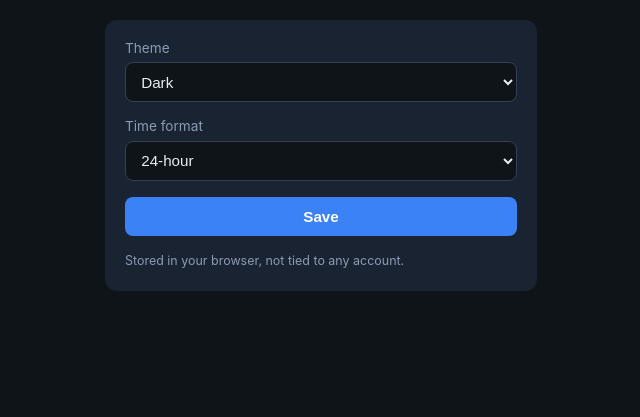
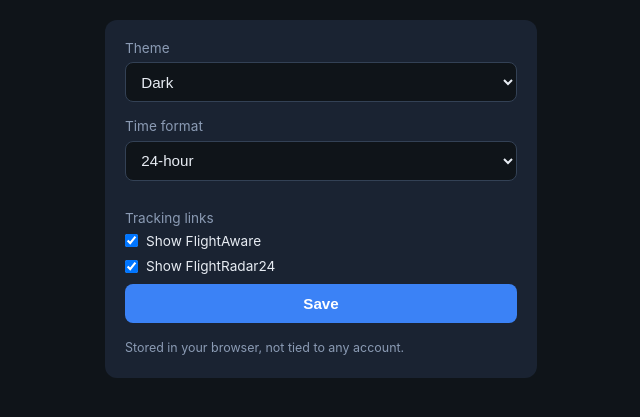
Before and after one commit to ckflyer/my-flight-tracker, a FastAPI app: page /viewer-settings in a window 1280 px wide. Shown: the part 134-551 px from the top of the page, without its empty margins (319-959 px from the left). Run offline with FastAPI, Linux system fonts and the light colour scheme; the visitor is signed in with stand-in values (Sample User, id 1); data comes from the database, SQL or seed files in the repository.

Commit message:
Add files via upload

```diff
--- a/app/main.py
+++ b/app/main.py
@@ -439,16 +439,21 @@ async def viewer(request: Request):
     now = datetime.now(ZoneInfo("UTC"))
     tf = settings.time_format
     display_theme = settings.theme
+    show_fa = settings.show_flightaware
+    show_fr24 = settings.show_fr24
     if not pilot:
-        # Viewers can override theme/time-format for themselves via a
-        # cookie set from /viewer-settings — never touches the pilot's
-        # actual account settings.
+        # Viewers can override display prefs for themselves via cookies set
+        # from /viewer-settings — never touches the pilot's actual account.
         cookie_tf = request.cookies.get("pt_viewer_tf")
         if cookie_tf in ("12", "24"):
             tf = cookie_tf
         cookie_theme = request.cookies.get("pt_viewer_theme")
         if cookie_theme in ("dark", "light"):
             display_theme = cookie_theme
+        if "pt_viewer_show_fa" in request.cookies:
+            show_fa = request.cookies.get("pt_viewer_show_fa") == "1"
+        if "pt_viewer_show_fr24" in request.cookies:
+            show_fr24 = request.cookies.get("pt_viewer_show_fr24") == "1"
     current = leg_view(info.current, now, tf)
     live = None
     if info.current:
@@ -480,6 +485,8 @@ async def viewer(request: Request):
             current["status"] = compute_phase(info.current, live, history, now, settings.poll_seconds)
     settings_dict = settings.model_dump()
     settings_dict["theme"] = display_theme
+    settings_dict["show_flightaware"] = show_fa
+    settings_dict["show_fr24"] = show_fr24
     day_numbers = _assign_trip_day_numbers(info.all_legs)
     ctx = {
         "request": request,
@@ -508,8 +515,10 @@ async def viewer_settings_get(request: Request):
         theme = "dark"
     if tf not in ("12", "24"):
         tf = "24"
+    show_fa = request.cookies.get("pt_viewer_show_fa", "1") == "1"
+    show_fr24 = request.cookies.get("pt_viewer_show_fr24", "1") == "1"
     template = jinja_env.get_template("viewer_settings.html")
-    return HTMLResponse(template.render(request=request, theme=theme, tf=tf))
+    return HTMLResponse(template.render(request=request, theme=theme, tf=tf, show_fa=show_fa, show_fr24=show_fr24))
 
 
 @app.post("/viewer-settings")
@@ -517,6 +526,8 @@ async def viewer_settings_post(
     request: Request,
     theme: str = Form("dark"),
     time_format: str = Form("24"),
+    show_fa: Optional[str] = Form(None),
+    show_fr24: Optional[str] = Form(None),
 ):
     pilot = current_pilot(request)
     viewer_uid = None if pilot else current_viewer_user_id(request)
@@ -525,6 +536,8 @@ async def viewer_settings_post(
     resp = RedirectResponse(url="/", status_code=303)
     resp.set_cookie("pt_viewer_theme", "light" if theme == "light" else "dark", max_age=60 * 60 * 24 * 365)
     resp.set_cookie("pt_viewer_tf", "12" if time_format == "12" else "24", max_age=60 * 60 * 24 * 365)
+    resp.set_cookie("pt_viewer_show_fa", "1" if show_fa is not None else "0", max_age=60 * 60 * 24 * 365)
+    resp.set_cookie("pt_viewer_show_fr24", "1" if show_fr24 is not None else "0", max_age=60 * 60 * 24 * 365)
     return resp
 
 
@@ -551,6 +564,7 @@ async def admin(request: Request):
             "route": f"{leg.origin} → {leg.destination}",
             "dep": fmt_local(leg, "dep", settings.time_format),
             "arr": fmt_local(leg, "arr", settings.time_format),
+            "is_deadhead": leg.is_deadhead,
         })
     template = jinja_env.get_template("admin.html")
     return HTMLResponse(template.render(
--- a/app/track.py
+++ b/app/track.py
@@ -222,8 +222,9 @@ def compute_ete(leg: FlightLeg, live: Optional[Dict[str, Any]], now: datetime) -
     if remaining_minutes is None:
         return None
     remaining_minutes = max(0, remaining_minutes)
-    hours = int(remaining_minutes // 60)
-    minutes = int(round(remaining_minutes % 60))
+    total_minutes = int(round(remaining_minutes))
+    hours = total_minutes // 60
+    minutes = total_minutes % 60
     if hours > 0:
         return f"{hours}h {minutes:02d}m"
     return f"{minutes} min"
--- a/templates/viewer_settings.html
+++ b/templates/viewer_settings.html
@@ -39,6 +39,8 @@
       border: none; border-radius: 8px; font-weight: 600; font-size: 0.95rem; cursor: pointer;
     }
     .hint { font-size: 0.78rem; color: var(--muted); margin-top: 1rem; line-height: 1.5; }
+    .check-row { display: flex; align-items: center; gap: 0.5rem; margin-bottom: 0.6rem; }
+    .check-row input { width: auto; margin: 0; }
   </style>
 </head>
 <body>
@@ -63,6 +65,16 @@
         <option value="12" {% if tf == '12' %}selected{% endif %}>12-hour</option>
       </select>
 
+      <label style="margin-top:0.85rem;">Tracking links</label>
+      <div class="check-row">
+        <input type="checkbox" id="show_fa" name="show_fa" {% if show_fa %}checked{% endif %}>
+        <label for="show_fa" style="display:inline; margin:0; color:var(--text);">Show FlightAware</label>
+      </div>
+      <div class="check-row">
+        <input type="checkbox" id="show_fr24" name="show_fr24" {% if show_fr24 %}checked{% endif %}>
+        <label for="show_fr24" style="display:inline; margin:0; color:var(--text);">Show FlightRadar24</label>
+      </div>
+
       <button type="submit">Save</button>
     </form>
     <p class="hint">Stored in your browser, not tied to any account.</p>
```
Also changed, not shown: templates/admin.html (+32 -17 lines).
